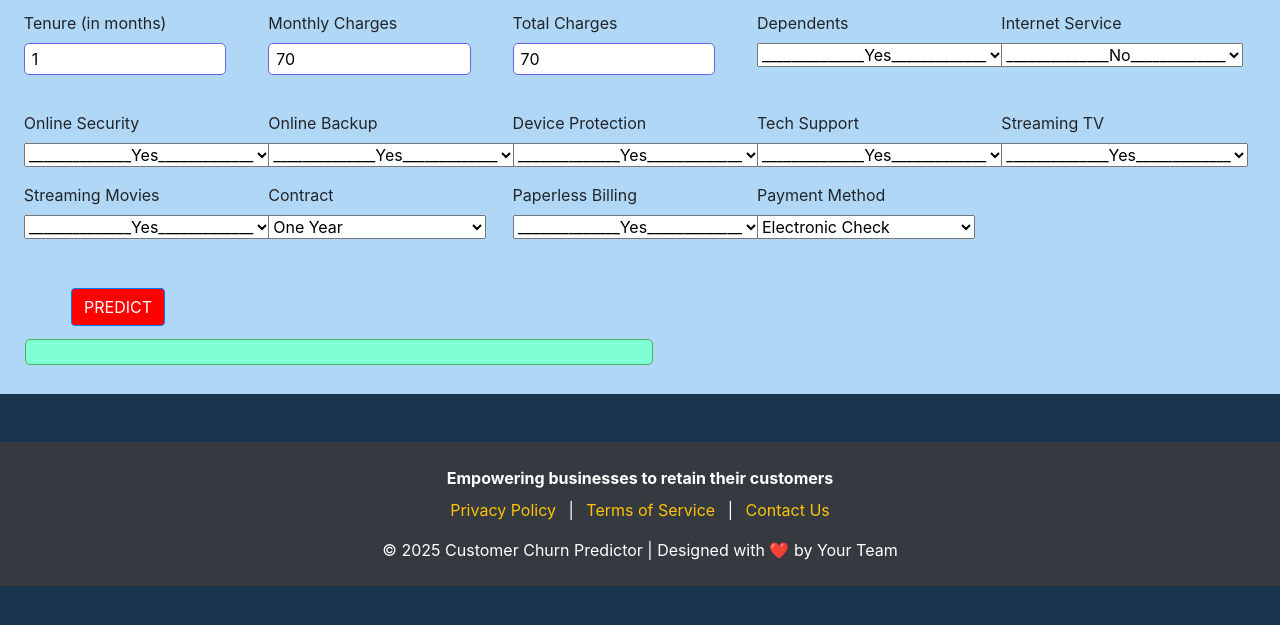
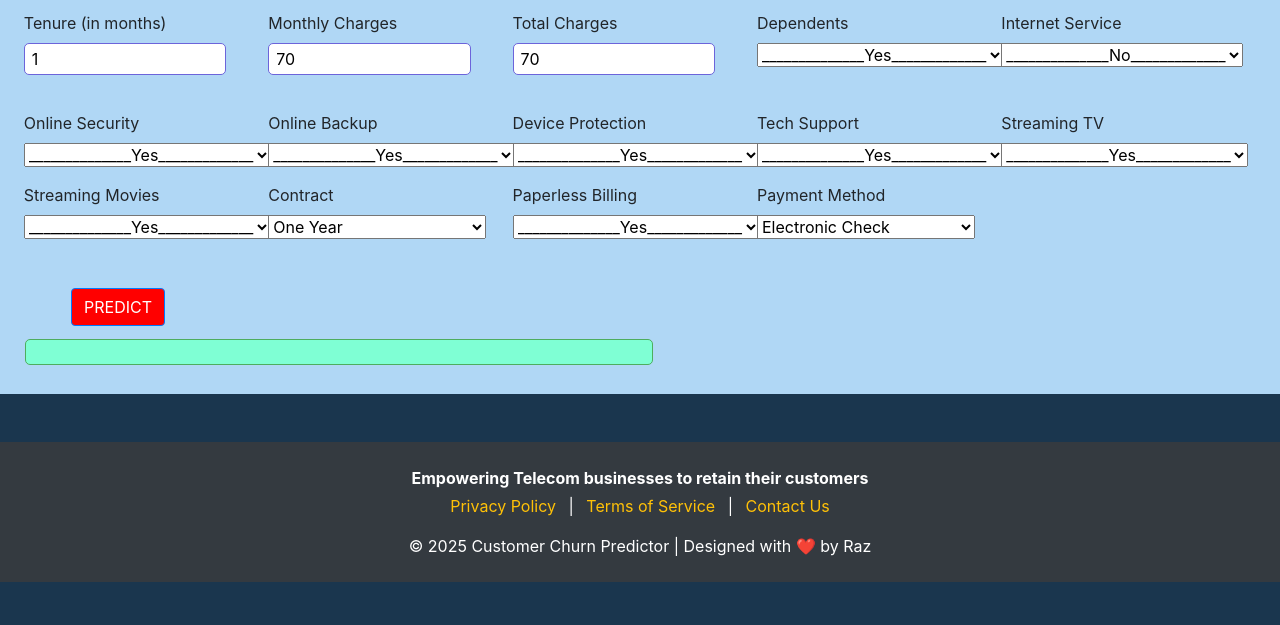
Before and after one commit to razyousuf/customer-churn-prediction, a Django app: page / in a window 1280 px wide. Shown: the part 115-740 px from the top of the page. Run offline with Django 5.2, Linux system fonts and the light colour scheme; parts of the project's set-up code (start-up, migrations or seed data) failed here and were passed over; some libraries are stand-ins or nearby versions.

Commit message:
Update base.html

```diff
--- a/churn_app/templates/base.html
+++ b/churn_app/templates/base.html
@@ -55,15 +55,15 @@
     <!-- Footer Section -->
     <footer class="bg-dark text-white text-center py-4 mt-5">
       <div class="container">
-        <p class="mb-2 font-weight-bold">Empowering businesses to retain their customers</p>
+        <p class="mb-1 font-weight-bold">Empowering Telecom businesses to retain their customers</p>
         <ul class="list-inline mb-3">
           <li class="list-inline-item"><a href="#" class="text-warning">Privacy Policy</a></li>
           <li class="list-inline-item">|</li>
           <li class="list-inline-item"><a href="#" class="text-warning">Terms of Service</a></li>
           <li class="list-inline-item">|</li>
-          <li class="list-inline-item"><a href="#" class="text-warning">Contact Us</a></li>
+          <li class="list-inline-item"><a href="razyousufi350@gmail.com" class="text-warning">Contact Us</a></li>
         </ul>
-        <p class="mb-0">&copy; 2025 Customer Churn Predictor | Designed with ❤️ by Your Team</p>
+        <p class="mb-0">&copy; 2025 Customer Churn Predictor | Designed with ❤️ by Raz</p>
       </div>
     </footer>
 
```
